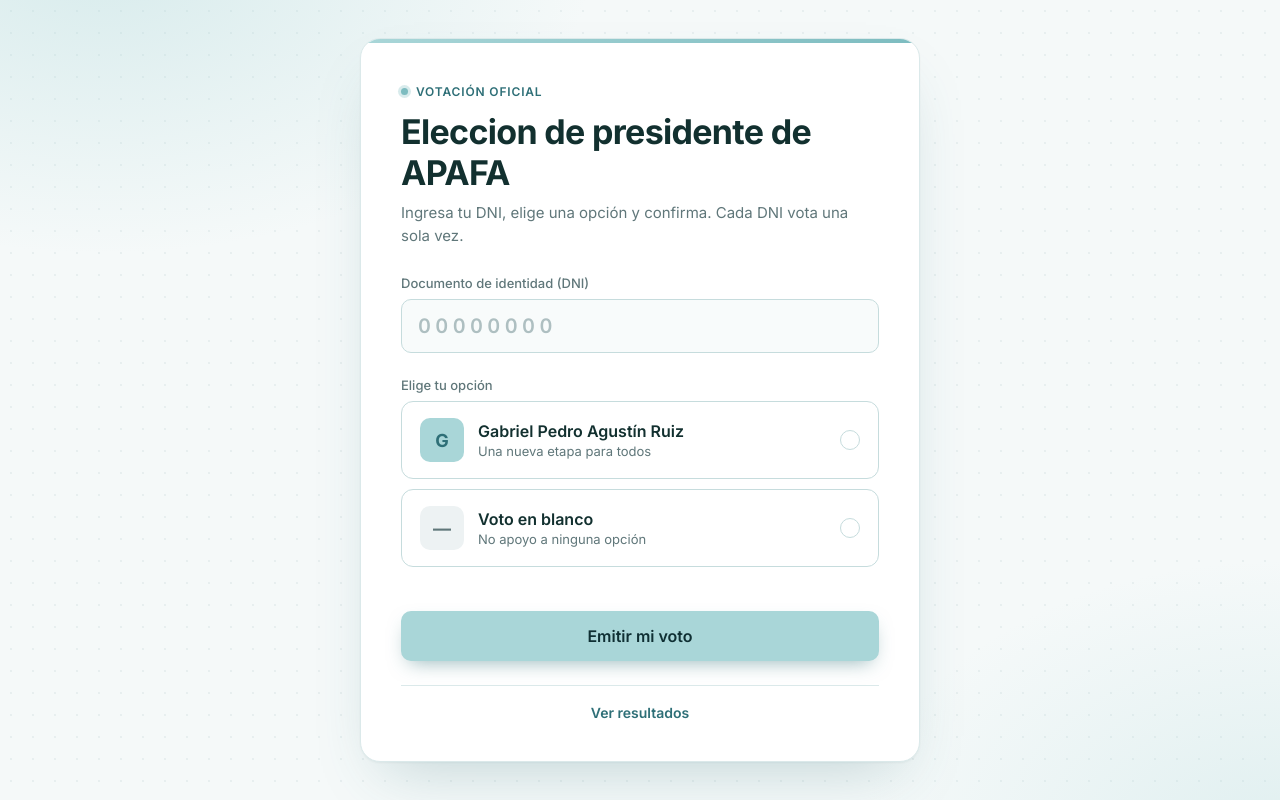
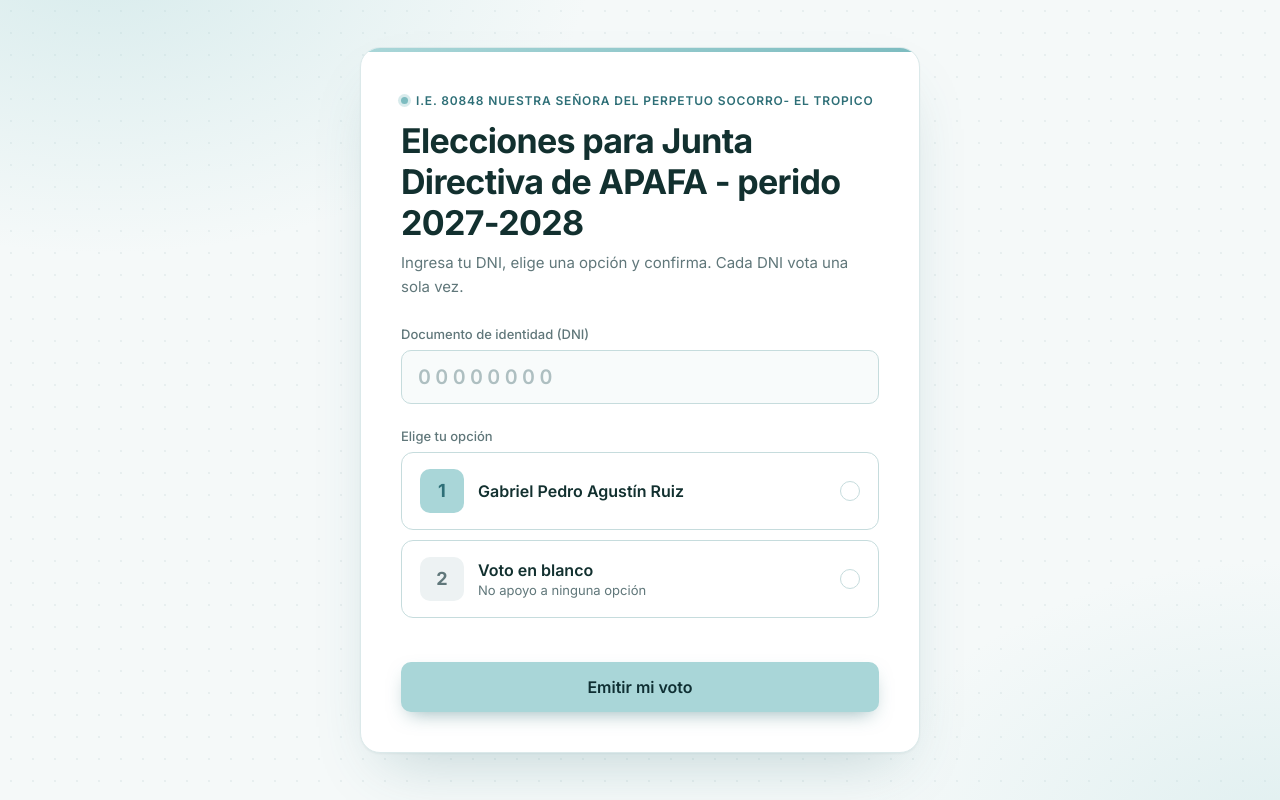
Before and after one commit to CesarRojasDev/votacion-apafa, an Astro site: page / in a window 1280 px wide. Built offline with nearby package versions, Linux system fonts and the light colour scheme; Astro itself is replaced by a stand-in of ours.

Commit message:
Mejoras en votacion

```diff
--- a/src/config.ts
+++ b/src/config.ts
@@ -1,12 +1,14 @@
 // Cambia aquí los datos de la votación.
-export const TITULO = 'Eleccion de presidente de APAFA';
+export const TITULO = 'Elecciones para Junta Directiva de APAFA - perido 2027-2028';
 export const CANDIDATO = {
   id: 'candidato',
+  simbolo: '1',
   nombre: 'Gabriel Pedro Agustín Ruiz', // <- pon el nombre real de la persona
   lema: 'Una nueva etapa para todos',
 };
 export const BLANCO = {
   id: 'blanco',
+  simbolo: '2',
   nombre: 'Voto en blanco',
   lema: 'No apoyo a ninguna opción',
 };
--- a/src/pages/index.astro
+++ b/src/pages/index.astro
@@ -19,7 +19,7 @@ export const prerender = false;
   <body>
     <main>
       <header>
-        <span class="pill"><i></i>Votación oficial</span>
+        <span class="pill"><i></i>I.E. 80848 NUESTRA SEÑORA DEL PERPETUO SOCORRO- EL TROPICO</span>
         <h1>{TITULO}</h1>
         <p class="sub">Ingresa tu DNI, elige una opción y confirma. Cada DNI vota una sola vez.</p>
       </header>
@@ -40,16 +40,15 @@ export const prerender = false;
         <p class="label">Elige tu opción</p>
         <div class="options" role="radiogroup" aria-label="Opciones de voto">
           <button type="button" class="card candidato" data-op={CANDIDATO.id} role="radio" aria-checked="false">
-            <span class="avatar">{CANDIDATO.nombre.charAt(0)}</span>
+            <span class="avatar">{CANDIDATO.simbolo}</span>
             <span class="txt">
               <strong>{CANDIDATO.nombre}</strong>
-              <small>{CANDIDATO.lema}</small>
             </span>
             <span class="check"></span>
           </button>
 
           <button type="button" class="card blanco" data-op={BLANCO.id} role="radio" aria-checked="false">
-            <span class="avatar">—</span>
+            <span class="avatar">{BLANCO.simbolo}</span>
             <span class="txt">
               <strong>{BLANCO.nombre}</strong>
               <small>{BLANCO.lema}</small>
@@ -66,10 +65,7 @@ export const prerender = false;
         <div class="tick">✓</div>
         <h2>Voto registrado</h2>
         <p>Gracias por participar.</p>
-        <a href="/resultados">Ver resultados →</a>
       </div>
-
-      <footer><a href="/resultados">Ver resultados</a></footer>
     </main>
 
     <script>
```
